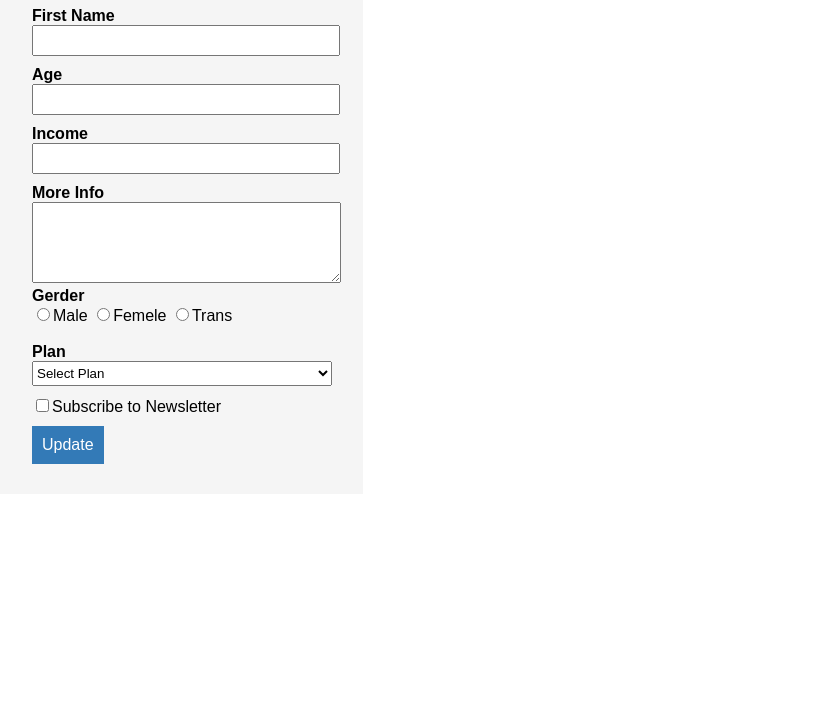
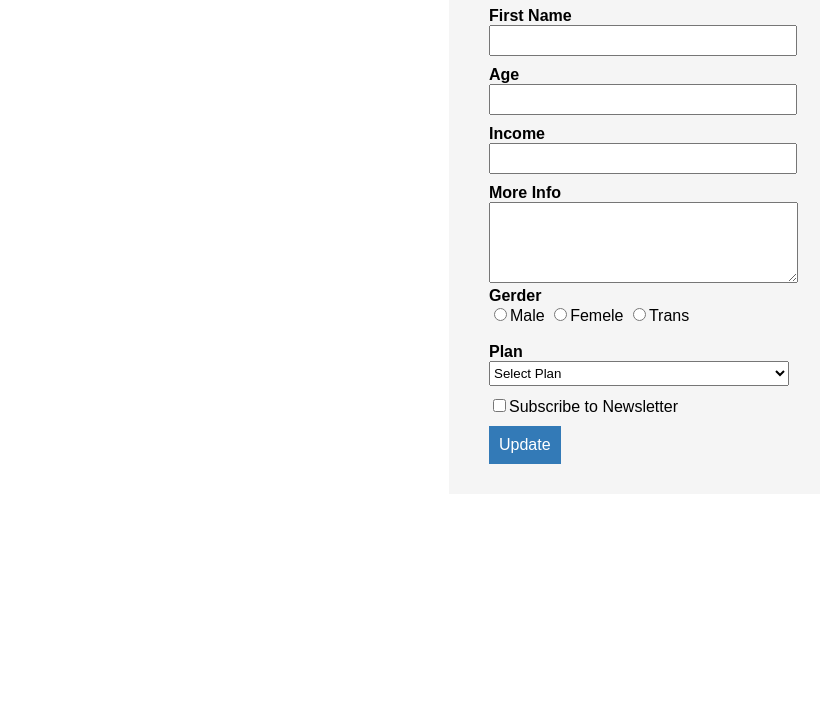
Before and after one commit to jcmorales76/reto-tecsup, a plain HTML site: page semana-2/reto2/index.html in a window 1280 px wide. Shown: the part 96-800 px from the top of the page, without its empty margins (18-847 px from the left). Drawn offline with Linux system fonts and the light colour scheme.

Commit message:
centrando formularios con margin

```diff
--- a/semana-2/reto2/css.css
+++ b/semana-2/reto2/css.css
@@ -1,5 +1,7 @@
 form{
     width:350px;
+    margin-left: auto;
+    margin-right: auto;
     font-family: Arial, Helvetica, sans-serif;
 }
 [type="text"], select {
@@ -28,3 +30,7 @@ fieldset{
     padding: 10px;
     font-size:16px;
 }
+.box{
+    margin: auto;
+
+}
--- a/semana-2/reto3/css.css
+++ b/semana-2/reto3/css.css
@@ -1,7 +1,8 @@
 form{
-    width: 30%;
+    width: 300px;
     font-family: Arial, Helvetica, sans-serif;
-
+    margin-right: auto;
+    margin-left: auto;
 }
 fieldset{
     padding: 10px 40px 10px 40px;
```
